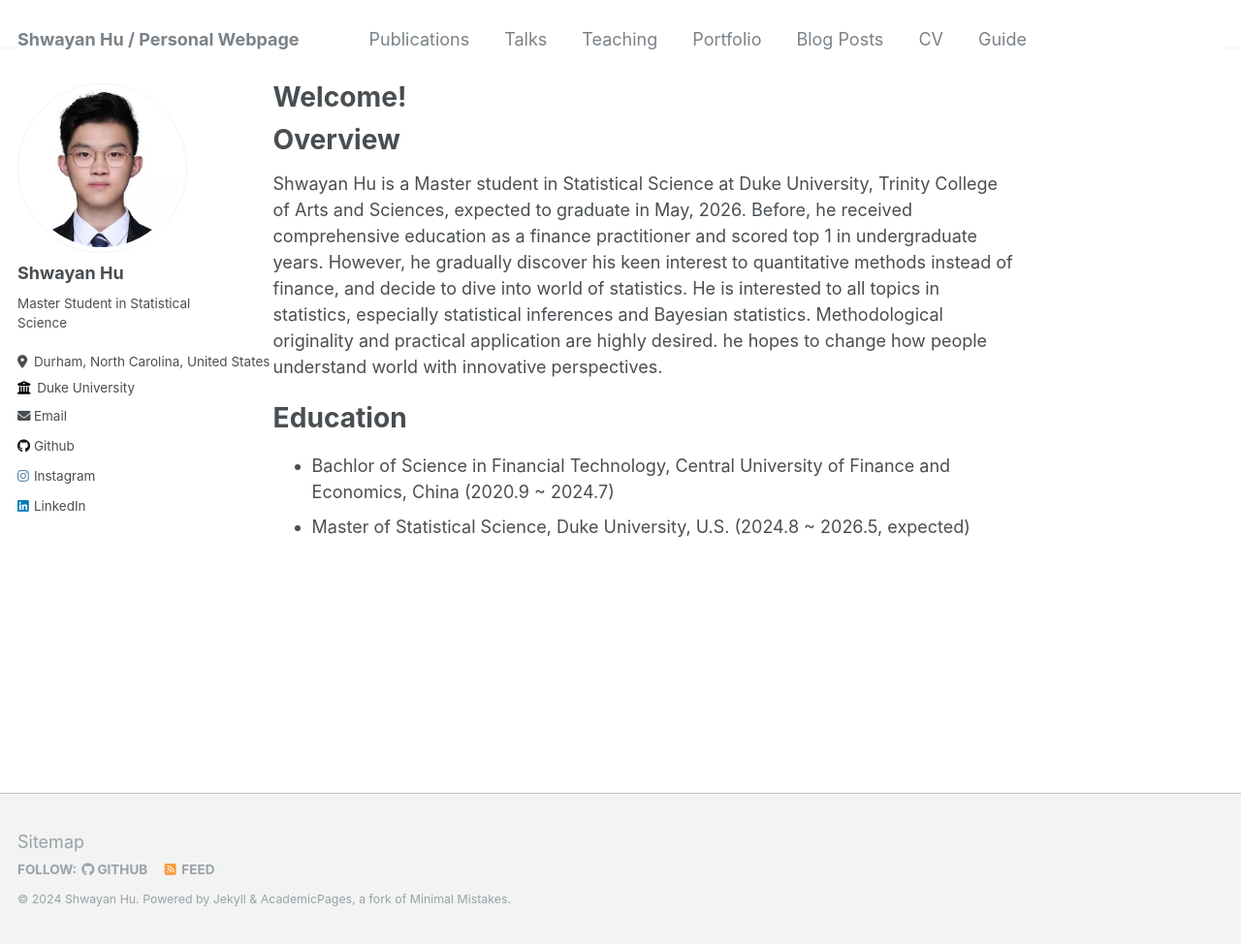
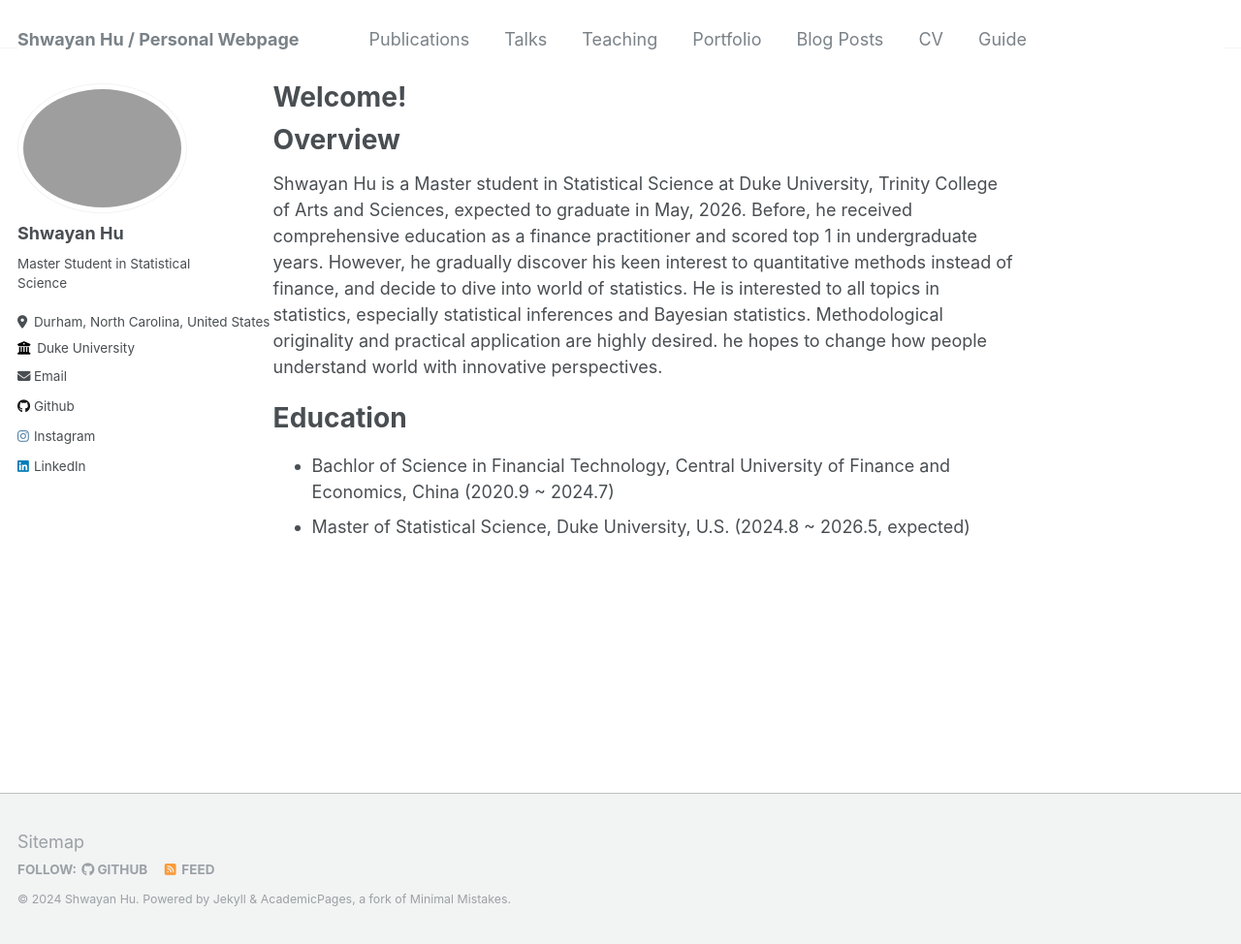
Before and after one commit to ShwayanHu/ShwayanHu.github.io, a Jekyll site: the page built from _pages/about.md, in a window 1280 px wide and 974 px high. Shown: the whole window at 97% size. Built offline with Jekyll 4.4.1, drawn with Linux system fonts in a browser that asks for light colours.

Commit message:
change square photo

```diff
--- a/_config.yml
+++ b/_config.yml
@@ -21,7 +21,7 @@ repository               : "academicpages/academicpages.github.io"
 #               Additional customization can be done by editing /_includes/author-profile.html
 author:
   # Biographic information
-  avatar           : "WechatIMG22100.jpg"
+  avatar           : "ShwayanHu.png"
   name             : "Shwayan Hu"
   pronouns         : # example: "she/her"
   bio              : "Master Student in Statistical Science"
```
